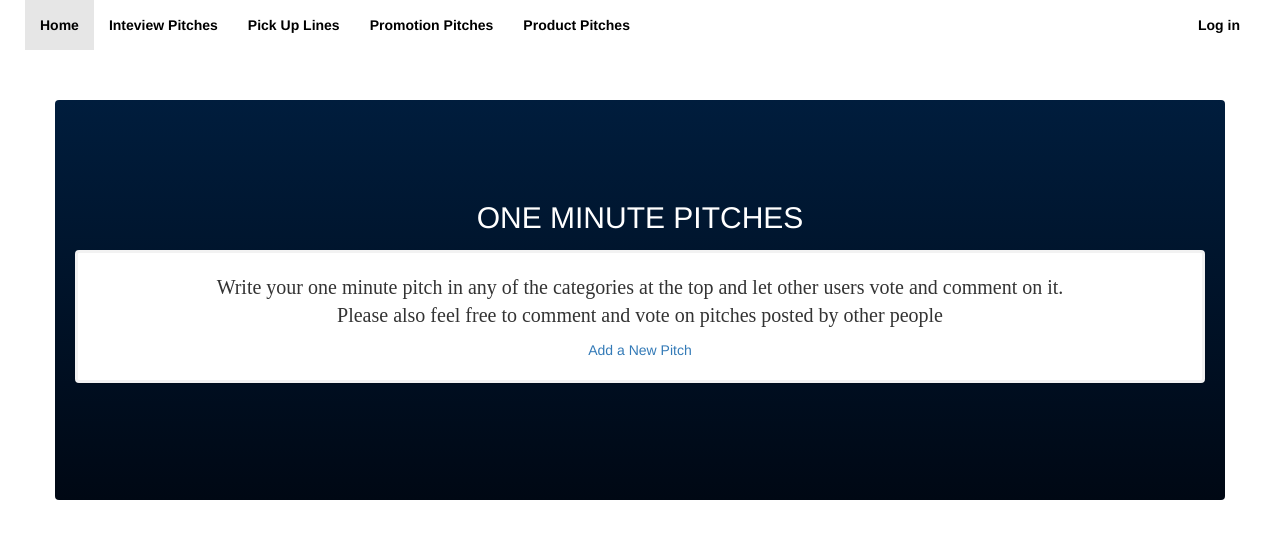
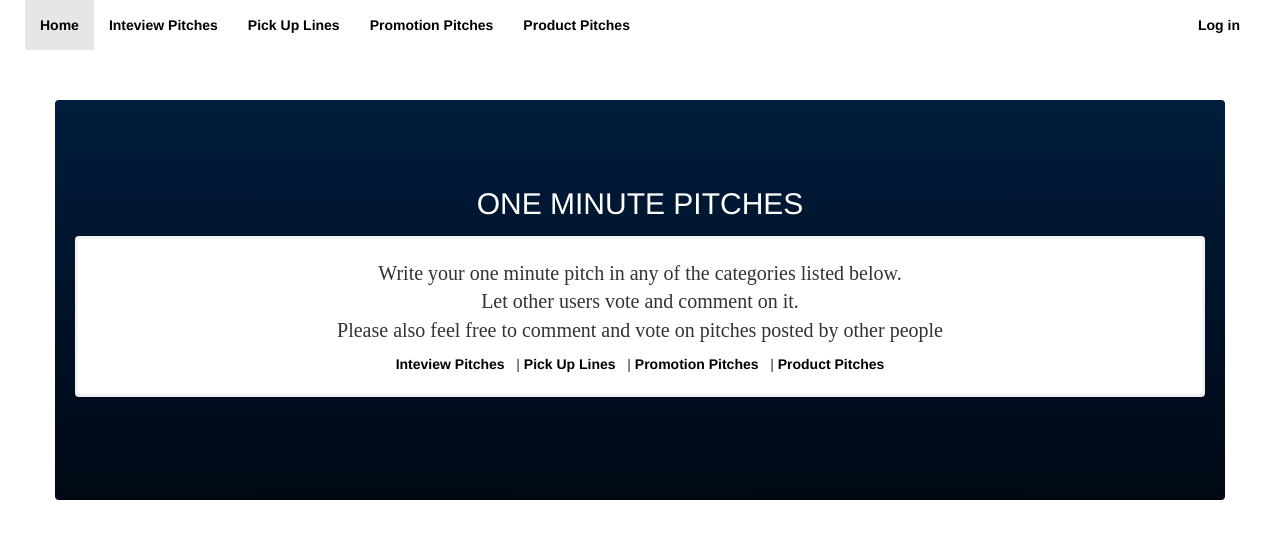
Before and after one commit to Vonmak/the-pitches, a Flask app: page / in a window 1280 px wide. Shown: the top 539 px of the page. Run offline with Flask 2, Linux system fonts and the light colour scheme; some libraries are stand-ins or nearby versions; some web fonts are replaced.

Commit message:
updated the index file.

```diff
--- a/app/templates/index.html
+++ b/app/templates/index.html
@@ -31,17 +31,40 @@ styles%} {{ super() }}
       style="border: 3px solid #f2f2f2; padding: 20px; margin-top: 10px"
     >
       <p style="font-family: 'Bellefair', serif; font-size: 20px">
-        Write your one minute pitch in any of the categories at the top and let
-        other users vote and comment on it. <br />
+        Write your one minute pitch in any of the categories listed below.
+        <br />
+        Let other users vote and comment on it. <br />
         Please also feel free to comment and vote on pitches posted by other
         people
       </p>
 
-      <div style="text-align: center">
-        <a href="">
-          <span>Add a New Pitch</span>
-        </a>
-      </div>
+      <a
+        href="{{url_for('main.interview')}}"
+        style="color: black; font-weight: bolder"
+      >
+        Inteview Pitches
+      </a>
+      &nbsp;&nbsp;|
+      <a
+        href="{{url_for('main.lines')}}"
+        style="color: black; font-weight: bolder"
+      >
+        Pick Up Lines
+      </a>
+      &nbsp;&nbsp;|
+      <a
+        href="{{url_for('main.promotion')}}"
+        style="color: black; font-weight: bolder"
+      >
+        Promotion Pitches
+      </a>
+      &nbsp;&nbsp;|
+      <a
+        href="{{url_for('main.product')}}"
+        style="color: black; font-weight: bolder"
+      >
+        Product Pitches
+      </a>
     </div>
   </div>
 </div>
```
